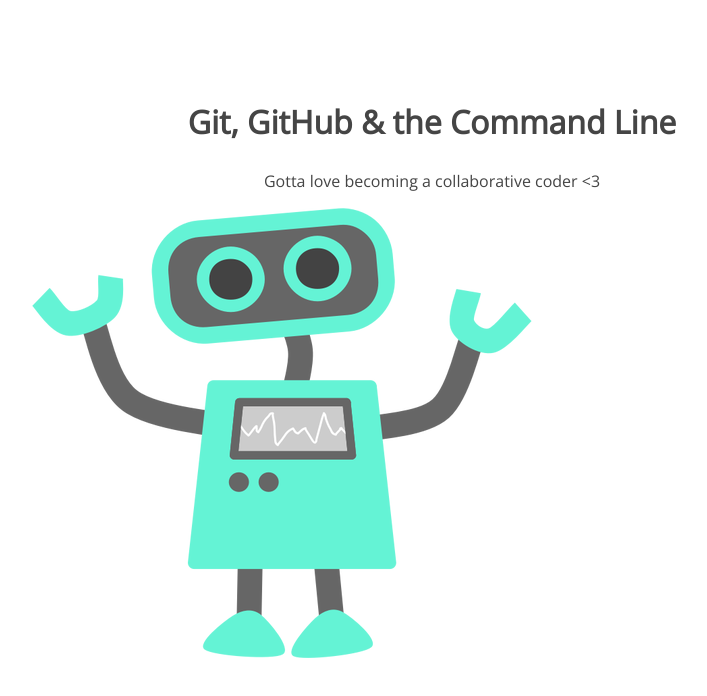
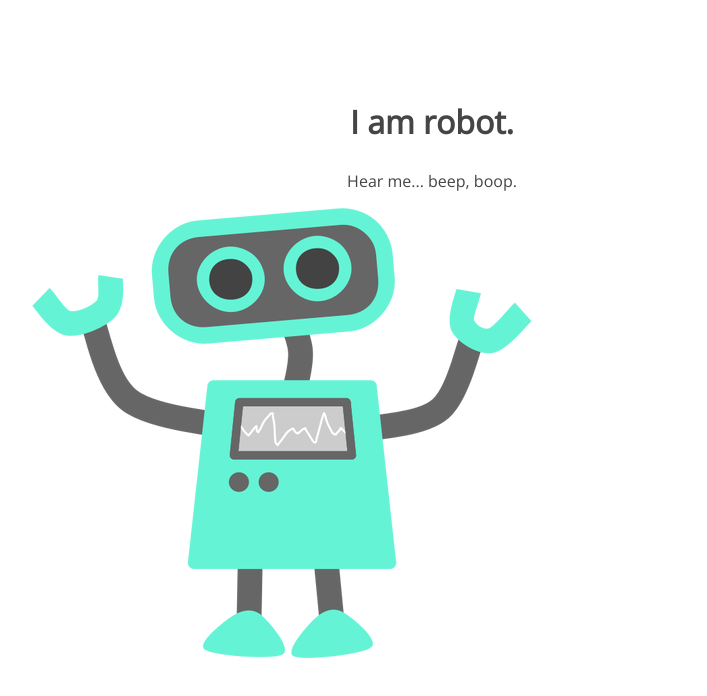
Before and after one commit to jukeb0xhero/105-project, a plain HTML site: page index.html in a window 1280 px wide. Shown: the whole page, without its empty margins (208-915 px from the left). Drawn offline with nearby package versions, Linux system fonts and the light colour scheme.

Commit message:
made changes to h1 and p

```diff
--- a/index.html
+++ b/index.html
@@ -8,8 +8,8 @@
 </head>
 <body>
 	<section>
-		<h1>Git, GitHub & the Command Line</h1>
-		<p>Gotta love becoming a collaborative coder <3</p>
+		<h1>I am robot.</h1>
+		<p>Hear me... beep, boop.</p>
 		<img src="img/happy-blue-robot.png">
 	</section>
 </body>
```
